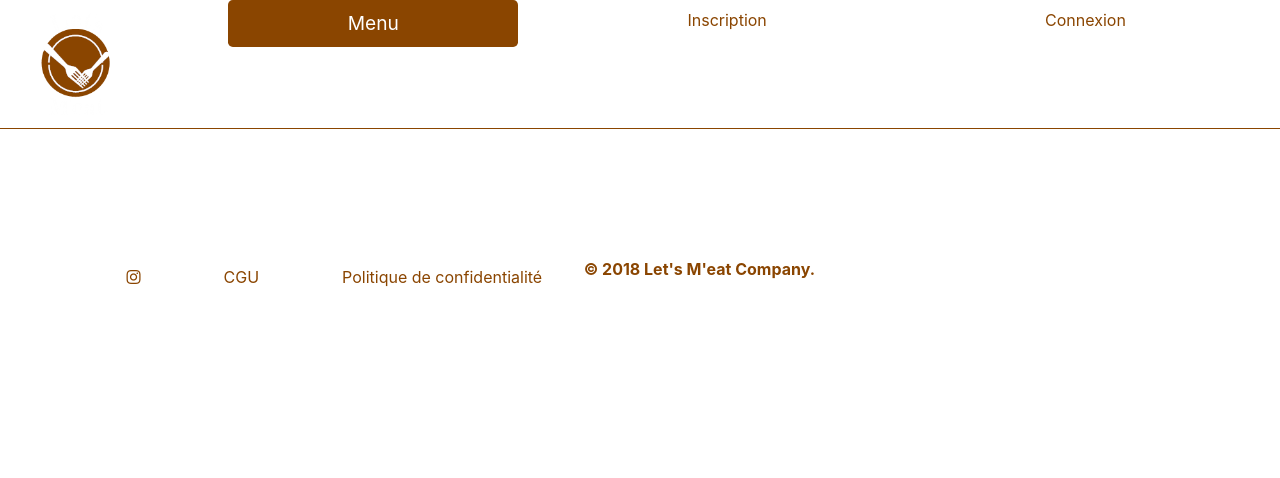
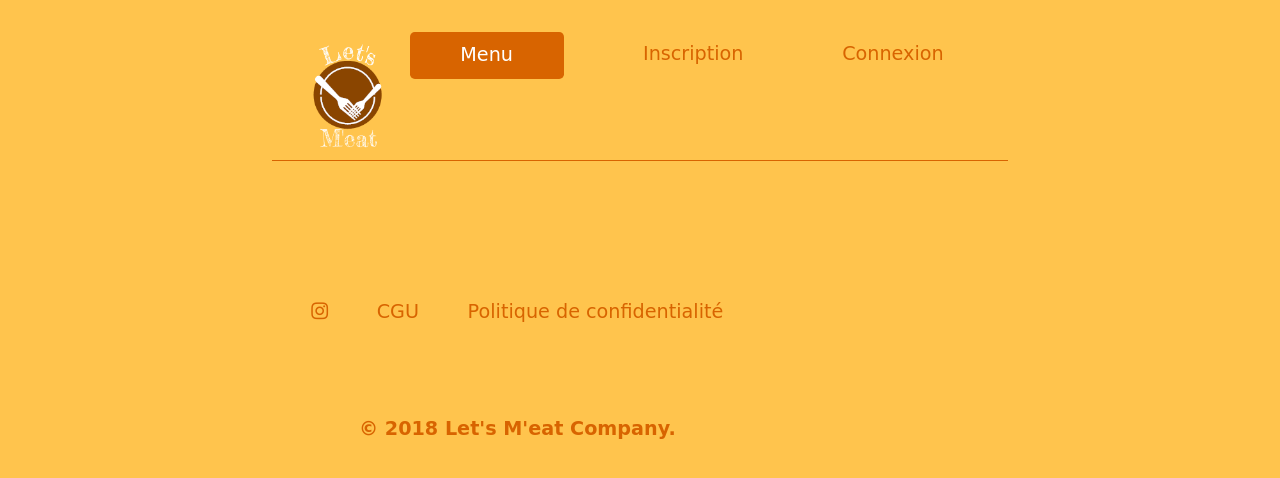
Before and after one commit to Anaisfkc/Letsmeat, a Symfony app: template templates/base.html.twig in a window 1280 px wide. Shown: the top 478 px of the page. Run offline with Twig, Linux system fonts and the light colour scheme; the template is opened without the code that fills it, so the values that code supplies are empty; some libraries are stand-ins or nearby versions; some web fonts are replaced.

Commit message:
modif again

```diff
--- a/public/style.css
+++ b/public/style.css
@@ -1,11 +1,4 @@
 @import url('https://fonts.googleapis.com/css?family=Glass+Antiqua|Petrona|Arima+Madurai|Dosis|Josefin+Slab|');
-@font-face {
-    font-family: TrackItalic;
-    src: url(webfonts/TrackItalic/TrackItalic.eot);
-    src: local("☺"),url(webfonts/TrackItalic/TrackItalic.woff) format("woff"),url(webfonts/TrackItalic/TrackItalic.ttf) format("truetype"),url(webfonts/TrackItalic/TrackItalic.svg) format("svg");
-    font-weight: 400;
-    font-style: normal
-};
 
 body{
     background-color: #ffc44d;
@@ -17,11 +10,11 @@ body{
 }
 
 .headerrow {
-    border-bottom: solid 0.1rem #8a4500;
+    border-bottom: solid 0.1rem #d86400;
 }
 
 .btnmenu{
-    background-color: #8a4500;
+    background-color: #d86400;
     color:white;
     font-size: 1.2rem;
 }
@@ -32,14 +25,14 @@ body{
 
 .dropdown-item {
     background-color: #ffc44d;
-    border-bottom: solid 0.1rem #8a4500;
+    border-bottom: solid 0.1rem #d86400;
     color:white;
     font-size: 1.5rem;
 }
 
 .dropdown-item:hover{
     font-size:1.3rem;
-    background-color: #8a4500;
+    background-color: #d86400;
 }
 
 .dropdown-item:focus {
@@ -55,7 +48,7 @@ img {
 }
 
 h1{
-    color: #8a4500;
+    color: #d86400;
     text-align: center;
     text-shadow: 3px 3px 3px white;
     font-size: 5rem;
@@ -66,7 +59,7 @@ h1{
 }
 
 a{
-    color: #8a4500;
+    color: #d86400;
 }
 
 a:hover {
@@ -79,7 +72,7 @@ a:hover {
 }
 
 .nav-pills .nav-link.active, .nav-pills .show>.nav-link {
-    background-color: #8a4500;
+    background-color: #d86400;
 }
 
 .nav-link{
@@ -91,14 +84,14 @@ a:hover {
 }
 
 .navhead:hover {
-    background-color:#8a4500;
+    background-color:#d86400;
 }
 
 .col-10{
-    border-left: solid 0.1rem #8a4500;
+    border-left: solid 0.1rem #d86400;
 }
 
 .copyR{
-    color: #8a4500;
+    color: #d86400;
     font-weight: bold;
 }
--- a/templates/base.html.twig
+++ b/templates/base.html.twig
@@ -40,6 +40,8 @@
         <main>
             <div class="container">
                 <div class="row">
+                    <div class="col-12">
+                    </div>
                 </div>
             </div>
         </main>
```
